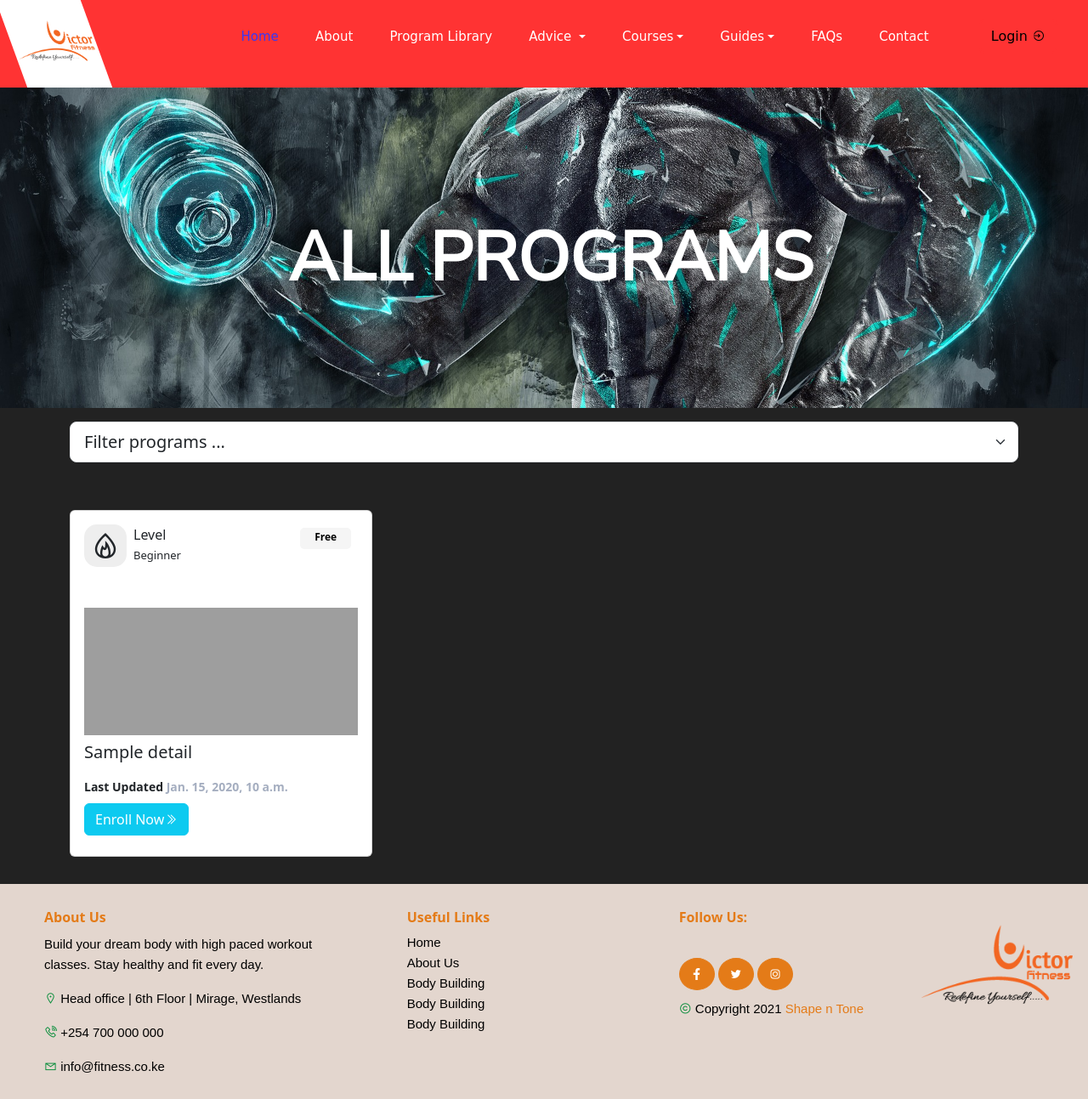
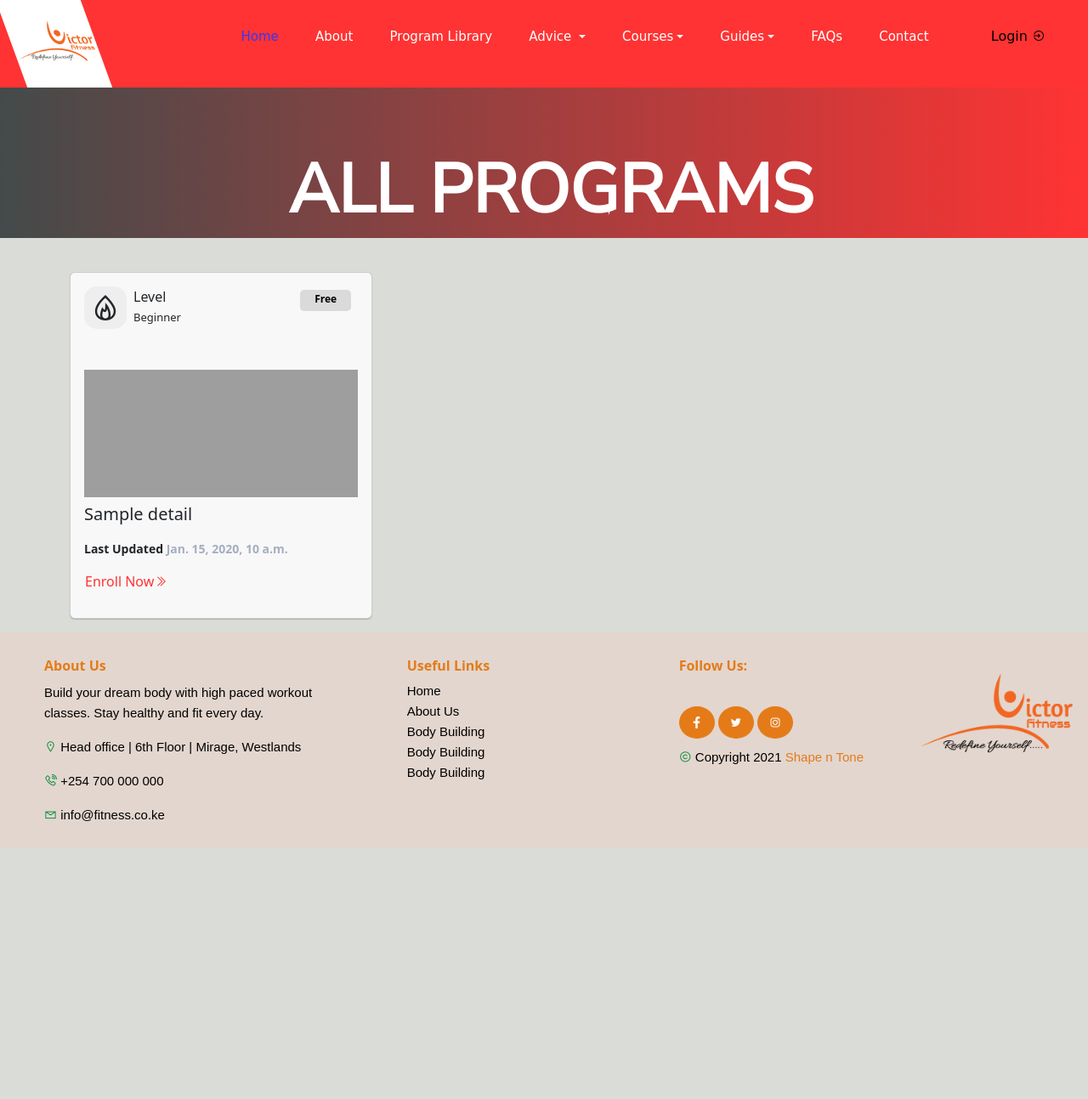
Before and after one commit to KobbyTechnologies/VictorFitness, a Django app: page /programs in a window 1280 px wide. Shown: the whole page at 85% size. After the commit the page ends 966 px from the top, so only its background shows below. Run offline with Django 4.2, Linux system fonts and the light colour scheme; tables that the repository leaves empty hold one stand-in row (values such as "Sample post"); some libraries are stand-ins or nearby versions; some web fonts are replaced; grey boxes are pictures that could not be loaded.

Commit message:
format programs page

```diff
--- a/landing/templates/main/programs.html
+++ b/landing/templates/main/programs.html
@@ -3,7 +3,7 @@
 {% load static %}
 {% block content %}
 {% include 'navbar.html'%}
-<section class="about">
+<section class="details">
     <div class="container-fluid">
         <div class="row">
             <div class="col-md-12">
@@ -18,25 +18,15 @@
         </div>
     </div>
 </section>
-<section class="plan">
+<section>
     <div class="container">
-        <div class="row">
-            <div class="col-md-12">
-                <select class="form-select form-select-lg my-3">
-                    <option selected>Filter programs ...</option>
-                    {% for res in tab %}
-                    <option value="1">{{res.Program_Type}}</option>
-                    {% endfor %}
-                </select>
-            </div>
-        </div>
         <div class="row">
             <div class="col-md-12">
                 <div class="section-header plan-head">
                     <div class="row">
                         {% for res in pro %}
                         <div class="col-md-4 my-2">
-                            <div class="card p-3 mb-2">
+                            <div class="card hover-div p-3 mb-2">
                                 <div class="d-flex justify-content-between">
                                     <div class="d-flex flex-row align-items-center">
                                         <div class="icon"> <i class="las la-burn"></i> </div>
@@ -53,14 +43,14 @@
                                     </div>
                                     <h5 class="heading my-2">{{res.title}}</h5>
                                     <div class="mt-3">
-                                        <div class="">
+                                        <div class="mytext" style="display: inline-block;">
                                             <span class="text1">Last Updated <span class="text2">
                                                     {{res.last_update}}</span>
                                             </span>
                                         </div>
                                         <div class=" my-2 links" style="display: inline-block;">
-                                            <a href="{% url 'details' res.id %}" type="button"
-                                                class="btn btn-info">Enroll Now<i class="las la-angle-double-right"></i>
+                                            <a href="{% url 'details' res.id %}" type="button" class="btn">Enroll Now<i
+                                                    class="las la-angle-double-right"></i>
                                             </a>
                                         </div>
                                     </div>
@@ -74,5 +64,15 @@
         </div>
     </div>
 </section>
+<script>
+    $(document).ready(function () {
+        $('.hover-div').hover(function () {
+            $('.hover-div').stop().fadeTo('fast', 0.3);
+            $(this).stop().fadeTo('fast', 1);
+        }, function () {
+            $('.hover-div').stop().fadeTo('fast', 1);
+        });
+    });
+</script>
 {% include 'footer.html'%}
 {% endblock %}
--- a/static/css/about.css
+++ b/static/css/about.css
@@ -176,3 +176,17 @@
     background: var(--whitesmoke);
     padding: 1rem;
 }
+.hover-div{
+    background: #f8f8f8;
+    box-shadow: 0px 1px 1px rgba(0, 0, 0, 0.2);
+  -webkit-transition: all 0.3s;
+  transition: all 0.3s;
+}
+
+.hover-div:hover {
+    -webkit-transform: translateY(-20px);
+    -ms-transform: translateY(-20px);
+    transform: translateY(-20px);
+    box-shadow: 0 22px 43px rgba(0, 0, 0, 0.32);
+    cursor: pointer;
+  }
--- a/static/css/landing.css
+++ b/static/css/landing.css
@@ -418,7 +418,7 @@
 }
 
 .badge span {
-    background-color: whitesmoke;
+    background-color: rgb(218, 218, 218);
     width: 60px;
     height: 25px;
     padding-bottom: 3px;
@@ -447,8 +447,15 @@
     color: #a5aec0
 }
 .links a{
-    color: white;
-    width: 100%;
+    color:   #ff3333;
+    padding-left:0;
+    margin-left:0;
+}
+.mytext{
+    padding-right: .4rem;
+}
+.links a:hover{
+    color: var(--blue1);
 }
 .proImage img{
 width: 100%;
```
